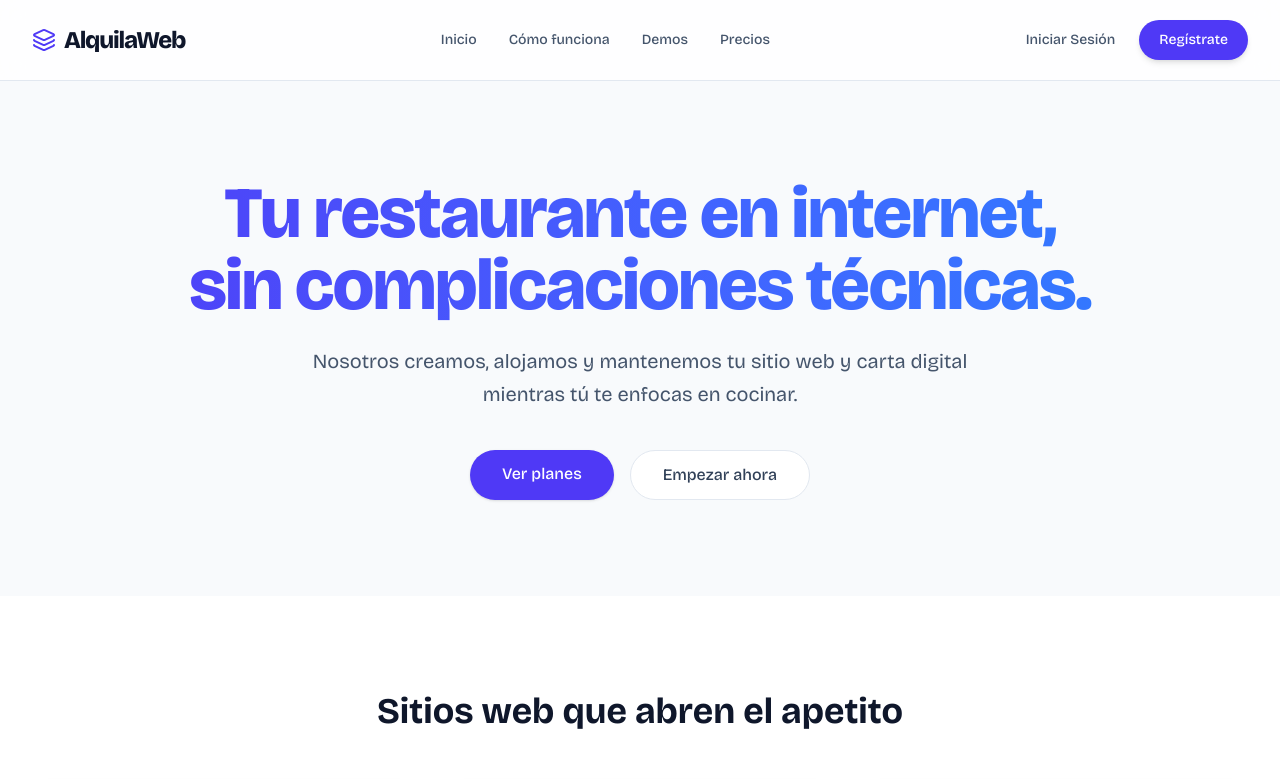
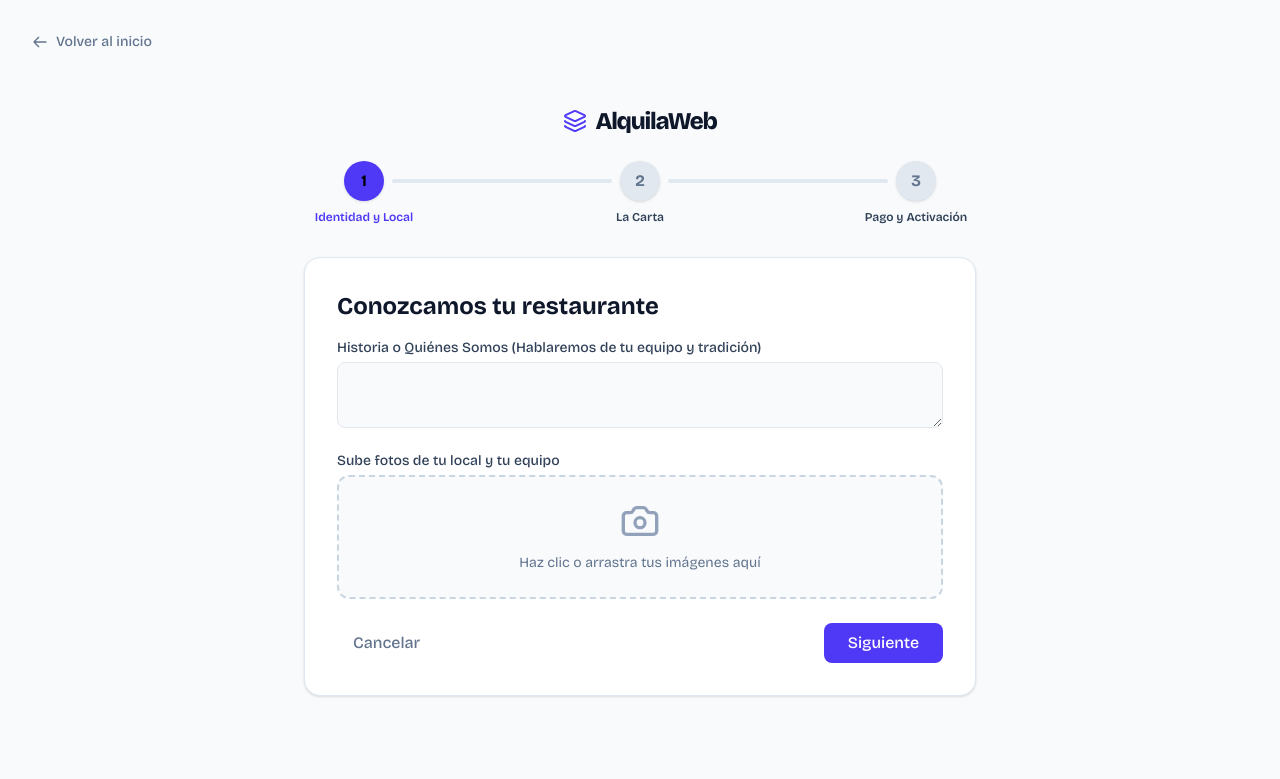
Before and after one commit to SebJoq21/AlquilaWeb, a React (Vite) app in the folder frontend/: page /onboarding in a window 1280 px wide. Shown: the top 779 px of the page. Built offline with nearby package versions, Linux system fonts and the light colour scheme; grey boxes are pictures that could not be loaded.

Commit message:
feat(Validacion): Se creo la página del Onboarding

```diff
--- a/frontend/package.json
+++ b/frontend/package.json
@@ -12,7 +12,8 @@
   "dependencies": {
     "lucide-react": "^1.31.0",
     "react": "^19.2.8",
-    "react-dom": "^19.2.8"
+    "react-dom": "^19.2.8",
+    "react-router-dom": "^7.18.2"
   },
   "devDependencies": {
     "@tailwindcss/vite": "^4.3.3",
--- a/frontend/src/App.jsx
+++ b/frontend/src/App.jsx
@@ -1,7 +1,16 @@
+import { BrowserRouter, Routes, Route } from 'react-router-dom'
 import Home from './pages/Home'
+import Onboarding from './pages/Onboarding'
 
 function App() {
-  return <Home />
+  return (
+    <BrowserRouter>
+      <Routes>
+        <Route path="/" element={<Home />} />
+        <Route path="/onboarding" element={<Onboarding />} />
+      </Routes>
+    </BrowserRouter>
+  )
 }
 
 export default App
--- a/frontend/src/components/AuthModal.jsx
+++ b/frontend/src/components/AuthModal.jsx
@@ -83,9 +83,14 @@ function Field({ field }) {
   )
 }
 
-function AuthModal({ mode, onClose, onToggle }) {
+function AuthModal({ mode, onClose, onToggle, onSubmit }) {
   const isLogin = mode === 'login'
   const fields = isLogin ? loginFields : registerFields
+
+  const handleSubmit = (event) => {
+    event.preventDefault()
+    if (onSubmit) onSubmit()
+  }
 
   return (
     <div
@@ -110,7 +115,7 @@ function AuthModal({ mode, onClose, onToggle }) {
           {isLogin ? 'Bienvenido de nuevo' : 'Registro de tu restaurante'}
         </h2>
 
-        <form>
+        <form onSubmit={handleSubmit}>
           <div
             className={
               isLogin
--- /dev/null
+++ b/frontend/src/components/DropZone.jsx
@@ -0,0 +1,21 @@
+import { Camera, FileText, ReceiptText } from 'lucide-react'
+
+const icons = {
+  images: Camera,
+  document: FileText,
+  payment: ReceiptText,
+}
+
+function DropZone({ type = 'images', text }) {
+  const Icon = icons[type] || Camera
+
+  return (
+    <label className="border-2 border-dashed border-slate-300 rounded-xl py-6 px-4 flex flex-col items-center justify-center bg-slate-50 hover:bg-slate-100 transition-colors cursor-pointer text-slate-500">
+      <input type="file" className="hidden" />
+      <Icon className="w-10 h-10 mb-3 text-slate-400" />
+      <span className="text-sm">{text}</span>
+    </label>
+  )
+}
+
+export default DropZone
--- a/frontend/src/components/Navbar.jsx
+++ b/frontend/src/components/Navbar.jsx
@@ -19,16 +19,16 @@ function Navbar({ onLogin, onRegister }) {
             Inicio
           </a>
           <a
+            href="#demos"
+            className="text-sm font-medium text-slate-600 hover:text-indigo-600 transition-colors"
+          >
+            Demos
+          </a>
+          <a
             href="#como-funciona"
             className="text-sm font-medium text-slate-600 hover:text-indigo-600 transition-colors"
           >
             Cómo funciona
-          </a>
-          <a
-            href="#demos"
-            className="text-sm font-medium text-slate-600 hover:text-indigo-600 transition-colors"
-          >
-            Demos
           </a>
           <a
             href="#planes"
--- a/frontend/src/pages/Home.jsx
+++ b/frontend/src/pages/Home.jsx
@@ -1,4 +1,5 @@
 import { useState } from 'react'
+import { useNavigate } from 'react-router-dom'
 import Navbar from '../components/Navbar'
 import Hero from '../components/Hero'
 import Portfolio from '../components/Portfolio'
@@ -9,6 +10,14 @@ import AuthModal from '../components/AuthModal'
 
 function Home() {
   const [authModal, setAuthModal] = useState(null)
+  const navigate = useNavigate()
+
+  const handleSubmit = () => {
+    if (authModal === 'register') {
+      navigate('/onboarding')
+    }
+    setAuthModal(null)
+  }
 
   return (
     <main className="bg-slate-50 min-h-screen">
@@ -27,6 +36,7 @@ function Home() {
           mode={authModal}
           onClose={() => setAuthModal(null)}
           onToggle={setAuthModal}
+          onSubmit={handleSubmit}
         />
       )}
     </main>
--- /dev/null
+++ b/frontend/src/pages/Onboarding.jsx
@@ -0,0 +1,191 @@
+import { Fragment, useState } from 'react'
+import { Link } from 'react-router-dom'
+import { Check, Layers } from 'lucide-react'
+import DropZone from '../components/DropZone'
+
+const steps = ['Identidad y Local', 'La Carta', 'Pago y Activación']
+
+function Stepper({ current }) {
+  return (
+    <div className="flex items-center w-full max-w-2xl mb-14 px-4 sm:px-10">
+      {steps.map((step, index) => {
+        const stepNumber = index + 1
+        const isActive = current === stepNumber
+        const isDone = current > stepNumber
+        const circleClass =
+          isDone || isActive
+            ? 'bg-emerald-500 text-white'
+            : 'bg-slate-200 text-slate-500'
+
+        return (
+          <Fragment key={step}>
+            <div className="relative flex flex-col items-center">
+              <div
+                className={`w-10 h-10 rounded-full flex items-center justify-center font-bold z-10 shadow-sm transition-colors ${
+                  isActive && !isDone ? 'bg-indigo-600' : circleClass
+                }`}
+              >
+                {isDone ? <Check className="w-4 h-4" /> : stepNumber}
+              </div>
+              <span
+                className={`absolute top-12 text-center text-xs font-semibold w-32 transition-colors ${
+                  isActive || isDone ? 'text-indigo-600' : 'text-slate-700'
+                }`}
+              >
+                {step}
+              </span>
+            </div>
+            {index < steps.length - 1 && (
+              <div
+                className={`flex-1 h-1 mx-2 rounded transition-colors ${
+                  current > index + 1 ? 'bg-emerald-500' : 'bg-slate-200'
+                }`}
+              />
+            )}
+          </Fragment>
+        )
+      })}
+    </div>
+  )
+}
+
+function StepIdentity() {
+  return (
+    <div>
+      <h2 className="text-2xl font-bold text-slate-900 mb-4">
+        Conozcamos tu restaurante
+      </h2>
+      <label
+        htmlFor="story"
+        className="text-sm font-medium text-slate-700 mb-1 block"
+      >
+        Historia o Quiénes Somos (Hablaremos de tu equipo y tradición)
+      </label>
+      <textarea
+        id="story"
+        rows={2}
+        className="w-full px-4 py-2 border border-slate-200 rounded-lg focus:outline-none focus:ring-2 focus:ring-indigo-600 focus:border-transparent text-slate-900 bg-slate-50 hover:bg-white transition-colors mb-4"
+      />
+      <label className="text-sm font-medium text-slate-700 mb-1 block">
+        Sube fotos de tu local y tu equipo
+      </label>
+      <DropZone type="images" text="Haz clic o arrastra tus imágenes aquí" />
+    </div>
+  )
+}
+
+function StepMenu() {
+  return (
+    <div>
+      <h2 className="text-2xl font-bold text-slate-900 mb-2">
+        Tu catálogo de sabores
+      </h2>
+      <p className="text-slate-600 mb-4">
+        Sube tu carta en formato PDF o fotos claras de tus menús.
+      </p>
+      <DropZone type="document" text="Haz clic o arrastra tu carta aquí" />
+    </div>
+  )
+}
+
+function StepPayment() {
+  return (
+    <div>
+      <h2 className="text-2xl font-bold text-slate-900 mb-2">
+        Último paso: Activa tu web
+      </h2>
+      <p className="text-slate-600 mb-4">
+        Sube la captura de pantalla de tu transferencia o pago por billetera
+        digital para que nuestro equipo ensamble tu sitio inmediatamente.
+      </p>
+      <DropZone
+        type="payment"
+        text="Haz clic o arrastra tu comprobante aquí"
+      />
+    </div>
+  )
+}
+
+function Onboarding() {
+  const [step, setStep] = useState(1)
+
+  const handleNext = () => setStep((prev) => Math.min(prev + 1, steps.length))
+  const handleBack = () => setStep((prev) => Math.max(prev - 1, 1))
+
+  return (
+    <div className="relative min-h-screen flex flex-col items-center justify-center bg-slate-50 py-6 px-4">
+      {/* Volver al inicio */}
+      <Link
+        to="/"
+        className="absolute top-6 left-6 sm:top-8 sm:left-8 flex items-center text-slate-500 hover:text-indigo-600 transition-colors text-sm font-medium"
+      >
+        <svg
+          className="w-4 h-4 mr-2"
+          fill="none"
+          stroke="currentColor"
+          viewBox="0 0 24 24"
+          xmlns="http://www.w3.org/2000/svg"
+        >
+          <path
+            strokeLinecap="round"
+            strokeLinejoin="round"
+            strokeWidth="2"
+            d="M10 19l-7-7m0 0l7-7m-7 7h18"
+          />
+        </svg>
+        Volver al inicio
+      </Link>
+
+      {/* Header simplificado */}
+      <Link
+        to="/"
+        className="mb-6 hover:opacity-80 transition-opacity cursor-pointer"
+      >
+        <span className="flex items-center gap-2 text-2xl font-black tracking-tighter text-slate-900">
+          <Layers className="w-6 h-6 text-indigo-600" />
+          AlquilaWeb
+        </span>
+      </Link>
+
+      <div className="w-full max-w-2xl flex flex-col">
+        {/* Stepper */}
+        <Stepper current={step} />
+
+        {/* Contenido del paso */}
+        <div className="w-full bg-white p-6 sm:p-8 rounded-2xl shadow-sm border border-slate-200">
+          {step === 1 && <StepIdentity />}
+          {step === 2 && <StepMenu />}
+          {step === 3 && <StepPayment />}
+
+          <div className="flex items-center justify-between mt-6">
+            {step === 1 ? (
+              <Link
+                to="/"
+                className="text-slate-500 hover:text-slate-800 font-medium px-4 py-2 transition-colors"
+              >
+                Cancelar
+              </Link>
+            ) : (
+              <button
+                type="button"
+                onClick={handleBack}
+                className="text-slate-500 hover:text-slate-800 font-medium px-4 py-2 transition-colors cursor-pointer"
+              >
+                ← Atrás
+              </button>
+            )}
+            <button
+              type="button"
+              onClick={handleNext}
+              className="bg-indigo-600 text-white font-medium px-6 py-2 rounded-lg hover:bg-indigo-700 transition-colors cursor-pointer"
+            >
+              {step === steps.length ? 'Finalizar y Enviar' : 'Siguiente'}
+            </button>
+          </div>
+        </div>
+      </div>
+    </div>
+  )
+}
+
+export default Onboarding
```
Also changed, not shown: 1 other file (tests, documents, lock files or other folders).
